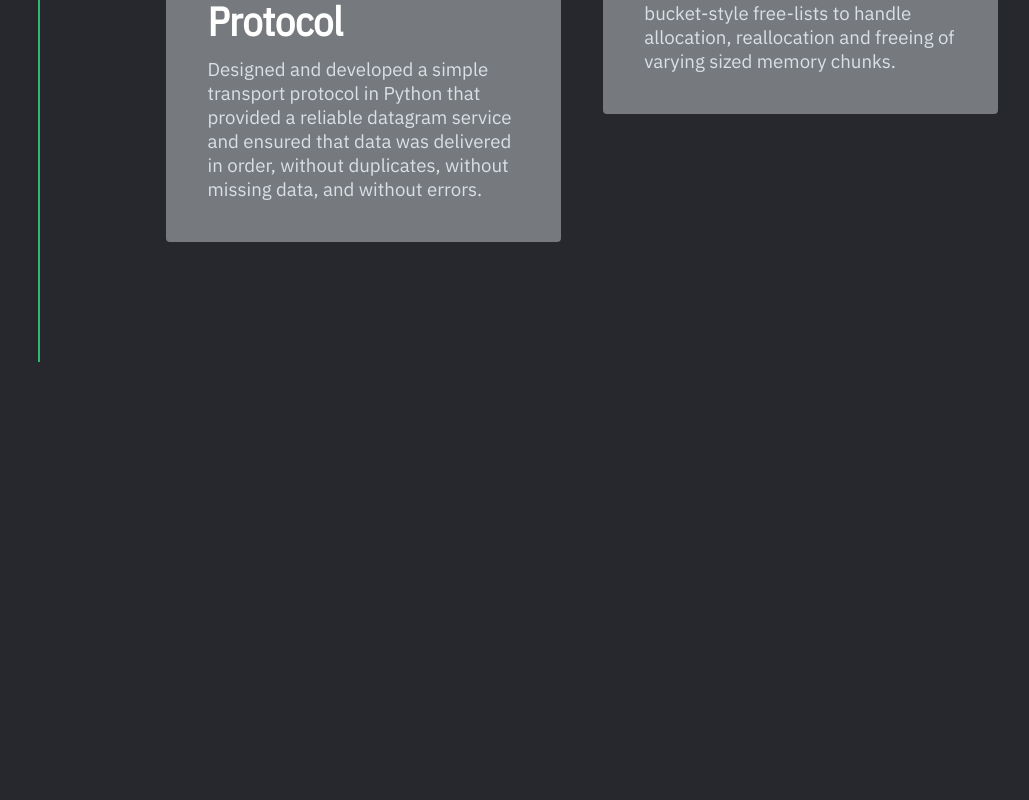
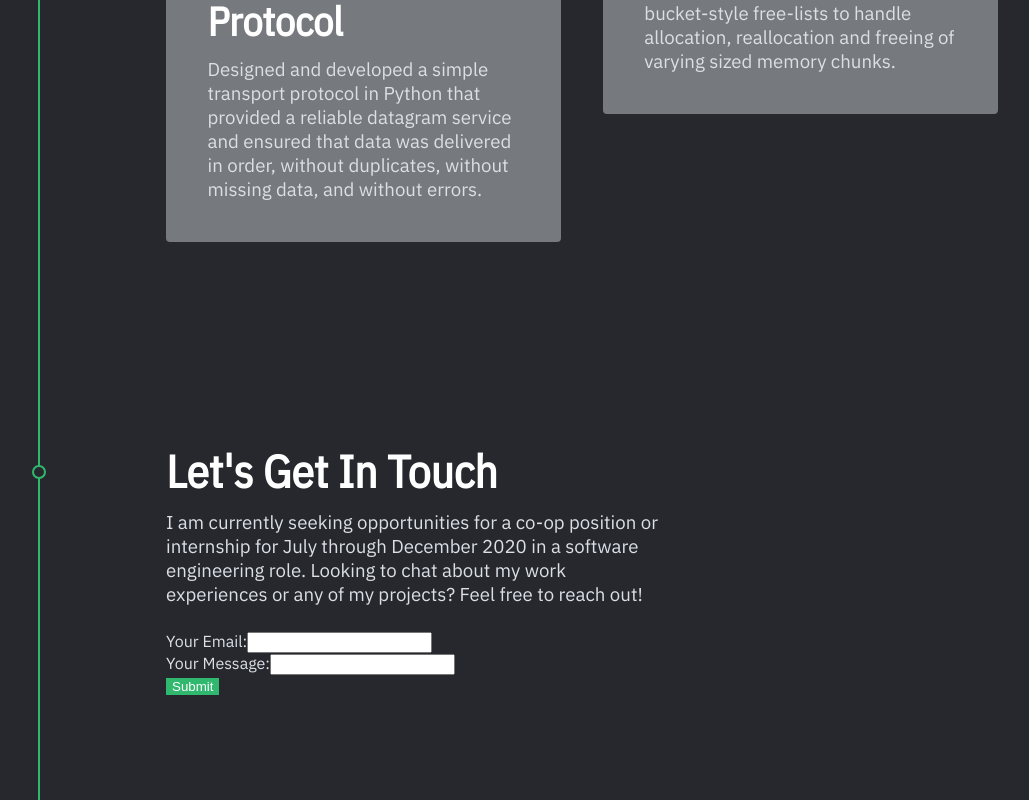
Before and after one commit to justinkonecny/website, a React (Create React App) app: page / in a window 1280 px wide. Shown: the part 5349-6149 px from the top of the page, without its empty margins (90-1119 px from the left). Before the commit the page ends 5711 px from the top, so only its background shows below. Built offline with nearby package versions, Linux system fonts and the light colour scheme.

Commit message:
Add contact form

```diff
--- /dev/null
+++ b/src/components/ContactForm.js
@@ -0,0 +1,58 @@
+import React, {Component} from 'react';
+import '../css/ContactForm.scss';
+
+export class ContactForm extends Component {
+    constructor(props) {
+        super(props);
+        this.submitForm = this.submitForm.bind(this);
+        this.state = {
+            status: ''
+        };
+    }
+
+    render() {
+        return (
+            <form id={'contact-form'} className={'contact-form'} onSubmit={this.submitForm}
+                  action={'https://formspree.io/mdownkkq'}
+                  method={'POST'}>
+                <div>
+                    <label>Your Email:</label>
+                    <input type={'email'} name={'email'}/>
+                </div>
+
+                <div>
+                    <label>Your Message:</label>
+                    <input type={'text'} name={'message'}/>
+                </div>
+
+                <button className={'btn-submit'} type={'submit'}>
+                    Submit
+                </button>
+
+                {this.state.status === 'SUCCESS' ? <p>Thanks!</p> : <button>Submit</button>}
+                {this.state.status === 'ERROR' && <p>Ooops! There was an error.</p>}
+            </form>
+        );
+    }
+
+    submitForm(event) {
+        event.preventDefault();
+        const form = event.target;
+        const data = new FormData(form);
+        const xhr = new XMLHttpRequest();
+        xhr.open(form.method, form.action);
+        xhr.setRequestHeader('Accept', 'application/json');
+        xhr.onreadystatechange = () => {
+            if (xhr.readyState !== XMLHttpRequest.DONE) {
+                return;
+            }
+            if (xhr.status === 200) {
+                form.reset();
+                this.setState({status: 'SUCCESS'});
+            } else {
+                this.setState({status: 'ERROR'});
+            }
+        };
+        xhr.send(data);
+    }
+}
--- a/src/components/Home.js
+++ b/src/components/Home.js
@@ -9,6 +9,7 @@ import {ExpandableText} from './ExpandableText';
 import {Card} from './Card';
 import {Timeline} from './Timeline';
 import {NavBar} from './NavBar';
+import {ContactForm} from "./ContactForm";
 
 
 export const Sections = {
@@ -569,28 +570,27 @@ export class Home extends Component {
                             </div>
                         </div>
                     </TimelineElement>
+
+                    <TimelineElement dotId={'contact'} textOnly={true} filled={false}>
+                        <div className={this.state.isMobile ? 'body body-mobile' : 'body'}>
+                            <div className={'body-info'}>
+                                <div className={this.state.isMobile ? 'get-in-touch-mobile' : 'get-in-touch'}>
+                                    <h2 id={'contact'}>Let's Get In Touch</h2>
+                                    <p>
+                                        I am currently seeking opportunities for a co-op position or internship for July through December 2020 in a software engineering role.
+                                        Looking to chat about my work experiences or any of my projects? Feel free to reach out!
+                                    </p>
+                                </div>
+                            </div>
+                        </div>
+                        <ContactForm/>
+                    </TimelineElement>
+
                 </Timeline>
 
-
-                {/*    </div>*/}
-                {/*</div>*/}
-
-                {/*<div className={this.state.isMobile ? 'body body-mobile' : 'body'}>*/}
-                {/*    <div className={'body-info'} style={{'display': 'flex'}}>*/}
-                {/*        <div className={this.state.isMobile ? 'get-in-touch-mobile' : 'get-in-touch'}>*/}
-                {/*            <h2 id={'contact'}>LET'S GET IN TOUCH</h2>*/}
-                {/*            <p>*/}
-                {/*                I am currently seeking opportunities for a co-op position or internship for July through December 2020 in a software engineering role.*/}
-                {/*                Looking to chat about my work experiences or any of my projects? Feel free to reach out!*/}
-                {/*            </p>*/}
-                {/*            <Icons isMobile={this.state.isMobile} hoverIcons={this.state.hoverIcons}/>*/}
-                {/*        </div>*/}
-                {/*    </div>*/}
-                {/*</div>*/}
-
+                {/*<Icons isMobile={this.state.isMobile} hoverIcons={this.state.hoverIcons}/>*/}
                 {/*<Footer/>*/}
             </div>
-            // </div>
         );
     }
 }
--- /dev/null
+++ b/src/css/ContactForm.scss
@@ -0,0 +1,10 @@
+@import 'Global';
+
+.contact-form {
+  margin: 25px 0;
+
+  .btn-submit {
+    background-color: $green;
+    color: white;
+  }
+}
--- a/src/css/Home.scss
+++ b/src/css/Home.scss
@@ -413,10 +413,10 @@ button:hover {
   }
 
   .featured-year {
-    color: $green;
+    color: $off-white;
     font-size: 12px;
     font-weight: 600;
-    border: 1px solid $green;
+    border: 1.5px solid $off-white;
     border-radius: 5px;
     padding: 6px 8px;
   }
@@ -474,11 +474,6 @@ button:hover {
   column-gap: 5%;
 }
 
-#contact {
-  text-transform: none;
-  color: #284496;
-}
-
 .contact-anchor {
   width: 50px;
   margin: auto;
@@ -500,8 +495,6 @@ button:hover {
 }
 
 .get-in-touch {
-  margin: auto 0;
-  text-align: left;
 }
 
 .get-in-touch-mobile {
```
